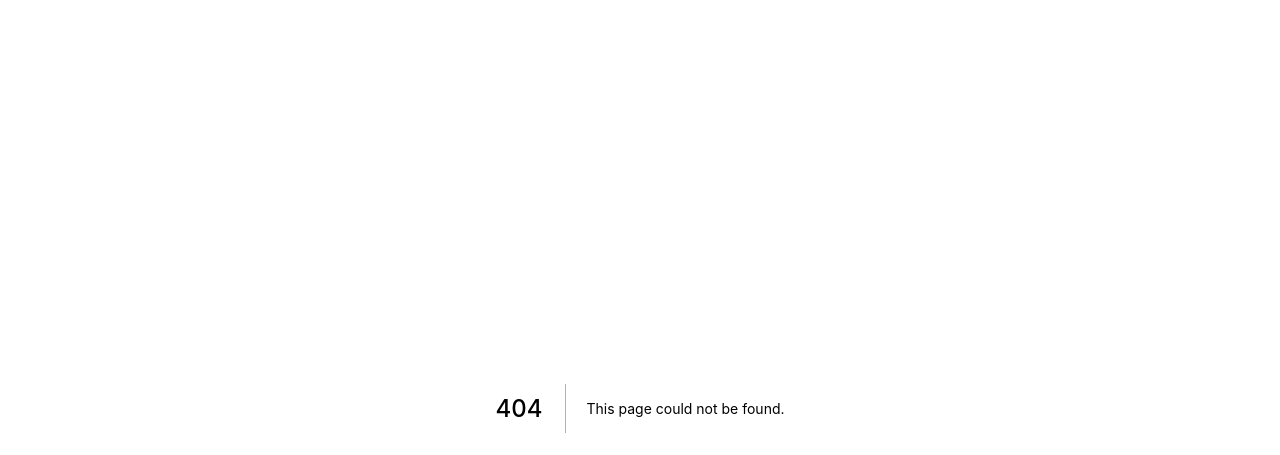
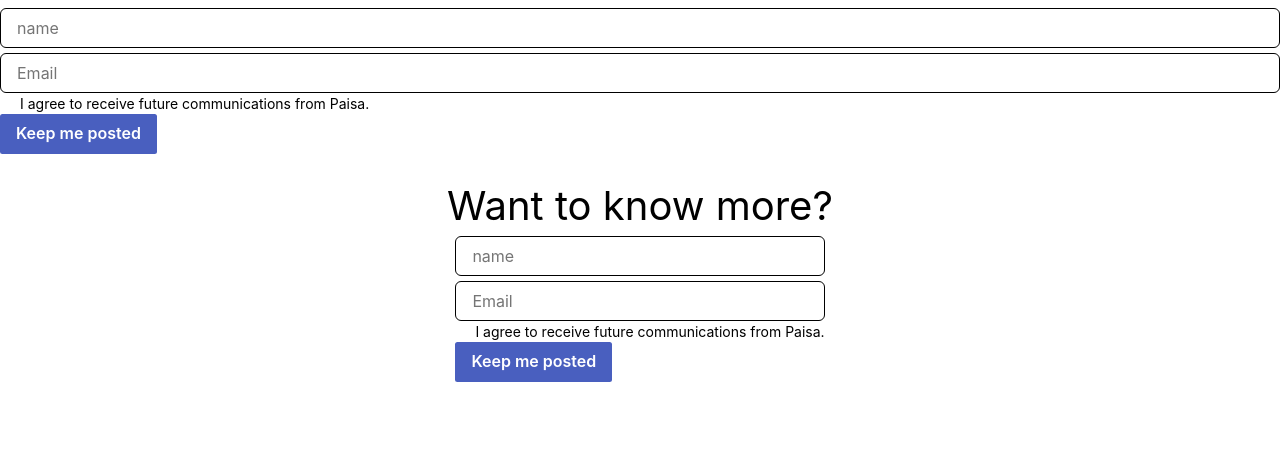
Before and after one commit to PrakashKoneru/landingPage, a React app: page /components/emailCollection in a window 1280 px wide. Before the commit this address had no page. Shown: the part 67-522 px from the top of the page. Built offline with nearby package versions, Linux system fonts and the light colour scheme.

Commit message:
Adding email forms in the right place

```diff
--- a/pages/_app.js
+++ b/pages/_app.js
@@ -2,6 +2,7 @@ import '../styles/globals.css'
 import { ChakraProvider, extendTheme, Container } from "@chakra-ui/react"
 import theme from '../styles/theme';
 import Navbar from './components/navBar';
+import Footer from './components/footer'
 
 
 const themeHelper = extendTheme({ ...theme })
@@ -11,6 +12,7 @@ function MyApp({ Component, pageProps }) {
     <ChakraProvider theme={themeHelper}>
       <Navbar h="75px"/>
       <Component {...pageProps} />
+      <Footer />
     </ChakraProvider>
   )
 }
--- a/pages/emailCollection.js
+++ b/pages/components/emailCollection.js
@@ -1,6 +1,6 @@
 import { useEffect, useState } from 'react';
 import axios from 'axios';
-import { Button } from '@chakra-ui/react';
+import { Button, Input, Checkbox } from '@chakra-ui/react';
 import { useForm } from "react-hook-form";
 // import styles from '../../styles/form.module.css'
 
@@ -29,15 +29,18 @@ export default ({ submissionSuccesful = () => {} }) => {
   return (
     <>
       <form onSubmit={handleSubmit(postData)}>
-        <div>
-          <input placeholder="name"
+        <div mt="15px">
+          <Input
+            placeholder="name"
             {...register("name", { required: true })}
             type='text'
           />
           {errors.name && <p style={{ marginTop: '5px', color: 'red', fontWeight: '400' }}>Name is required</p>}
         </div>
         <div>
-          <input placeholder="Email"
+          <Input
+            placeholder="Email"
+            mt="5px"
             {...register("email", { required: true, pattern: emailPattern })}
             type='text'
           />
@@ -45,10 +48,9 @@ export default ({ submissionSuccesful = () => {} }) => {
         </div>
         <div>
           <div style={{ display: 'flex', alignItems: 'center' }}>
-            <input
+            <Checkbox
               name="checked"
               {...register("checked", { required: true })}
-              type='checkbox'
               height="10px"
               width="10px"
             />
--- /dev/null
+++ b/pages/components/footer.js
@@ -0,0 +1,26 @@
+import { Box, Container } from '@chakra-ui/react';
+import React from 'react';
+import EmailCollection from './emailCollection'
+
+const Footer = () => {
+  return (
+    <Box height="250px">
+      <Container
+        display="flex"
+        flexDirection="column"
+        justifyContent="center"
+        alignItems="center"
+        height="100%"
+      >
+        <Box fontSize="2.5rem">
+          Want to know more?
+        </Box>
+        <Box fontSize="1rem">
+          <EmailCollection />
+        </Box>
+      </Container>
+    </Box>
+  )
+}
+
+export default Footer;
--- /dev/null
+++ b/styles/components/checkbox.js
@@ -0,0 +1,16 @@
+const Checkbox = {
+  baseStyle: {
+    padding: '5px',
+    backgroundColor: 'white',
+    borderRadius: '3px',
+    colorScheme: 'red'
+  },
+  variants: {
+    error: {
+      border: '1px solid red',
+      colorScheme: 'red'
+    },
+  }
+}
+
+export default Checkbox;
--- a/styles/components/componentStyles.js
+++ b/styles/components/componentStyles.js
@@ -1,11 +1,15 @@
 import Container from './container';
 import Button from './button';
 import Link from './link';
+import Input from './input';
+import Checkbox from './checkbox'
 
 const components = {
   Container,
   Button,
-  Link
+  Link,
+  Input,
+  Checkbox
 }
 
 export default components;
--- /dev/null
+++ b/styles/components/input.js
@@ -0,0 +1,15 @@
+const Input = {
+  baseStyle: {
+    padding: '5px',
+    backgroundColor: 'white',
+    border: '1px solid primary',
+    borderRadius: '3px'
+  },
+  variants: {
+    error: {
+      border: '1px solid red',
+    },
+  }
+}
+
+export default Input;
```
Also changed, not shown: pages/index.js (+0 -11 lines).
